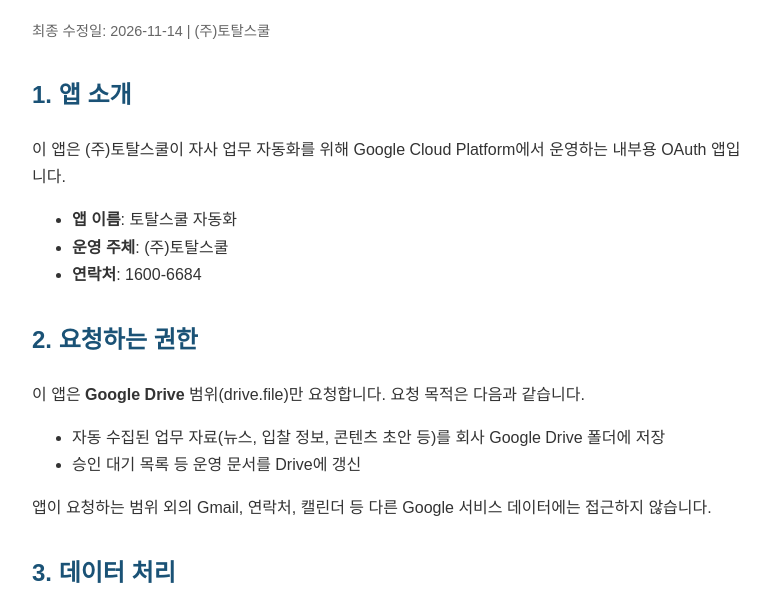
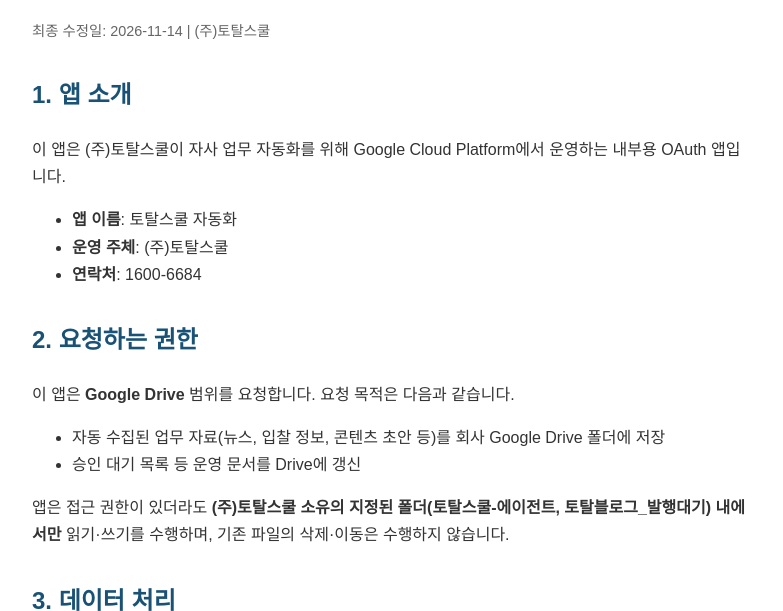
Before and after one commit to totalm2403/totalschool-app-info, a plain HTML site: page index.html in a window 1280 px wide. Shown: the part 110-721 px from the top of the page, without its empty margins (248-1031 px from the left). Drawn offline with Linux system fonts and the light colour scheme.

Commit message:
docs: Drive 권한 범위 표기 수정

```diff
--- a/index.html
+++ b/index.html
@@ -24,12 +24,12 @@
 </ul>
 
 <h2>2. 요청하는 권한</h2>
-<p>이 앱은 <strong>Google Drive</strong> 범위(drive.file)만 요청합니다. 요청 목적은 다음과 같습니다.</p>
+<p>이 앱은 <strong>Google Drive</strong> 범위를 요청합니다. 요청 목적은 다음과 같습니다.</p>
 <ul>
   <li>자동 수집된 업무 자료(뉴스, 입찰 정보, 콘텐츠 초안 등)를 회사 Google Drive 폴더에 저장</li>
   <li>승인 대기 목록 등 운영 문서를 Drive에 갱신</li>
 </ul>
-<p>앱이 요청하는 범위 외의 Gmail, 연락처, 캘린더 등 다른 Google 서비스 데이터에는 접근하지 않습니다.</p>
+<p>앱은 접근 권한이 있더라도 <strong>(주)토탈스쿨 소유의 지정된 폴더(토탈스쿨-에이전트, 토탈블로그_발행대기) 내에서만</strong> 읽기·쓰기를 수행하며, 기존 파일의 삭제·이동은 수행하지 않습니다.</p>
 
 <h2>3. 데이터 처리</h2>
 <ul>
```
